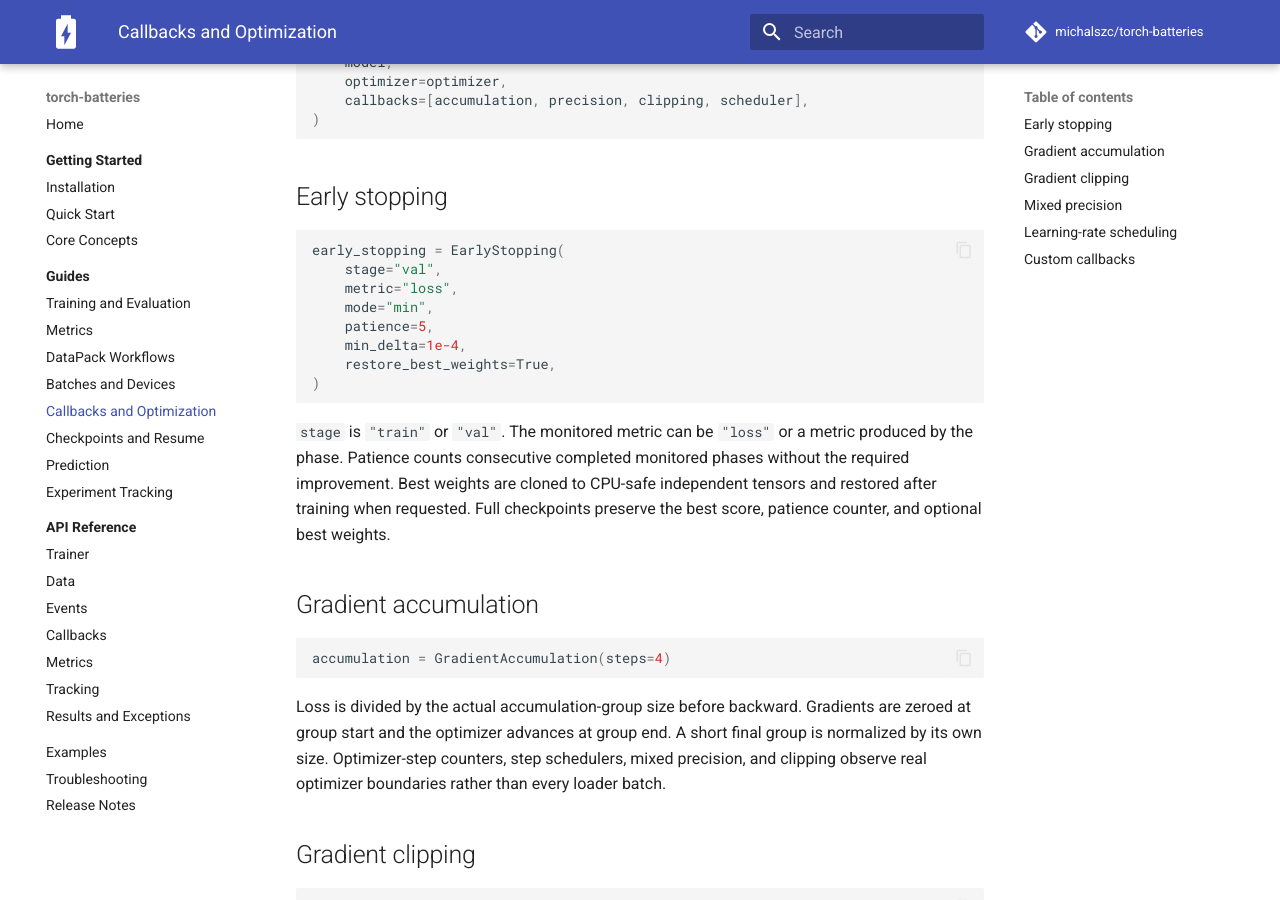
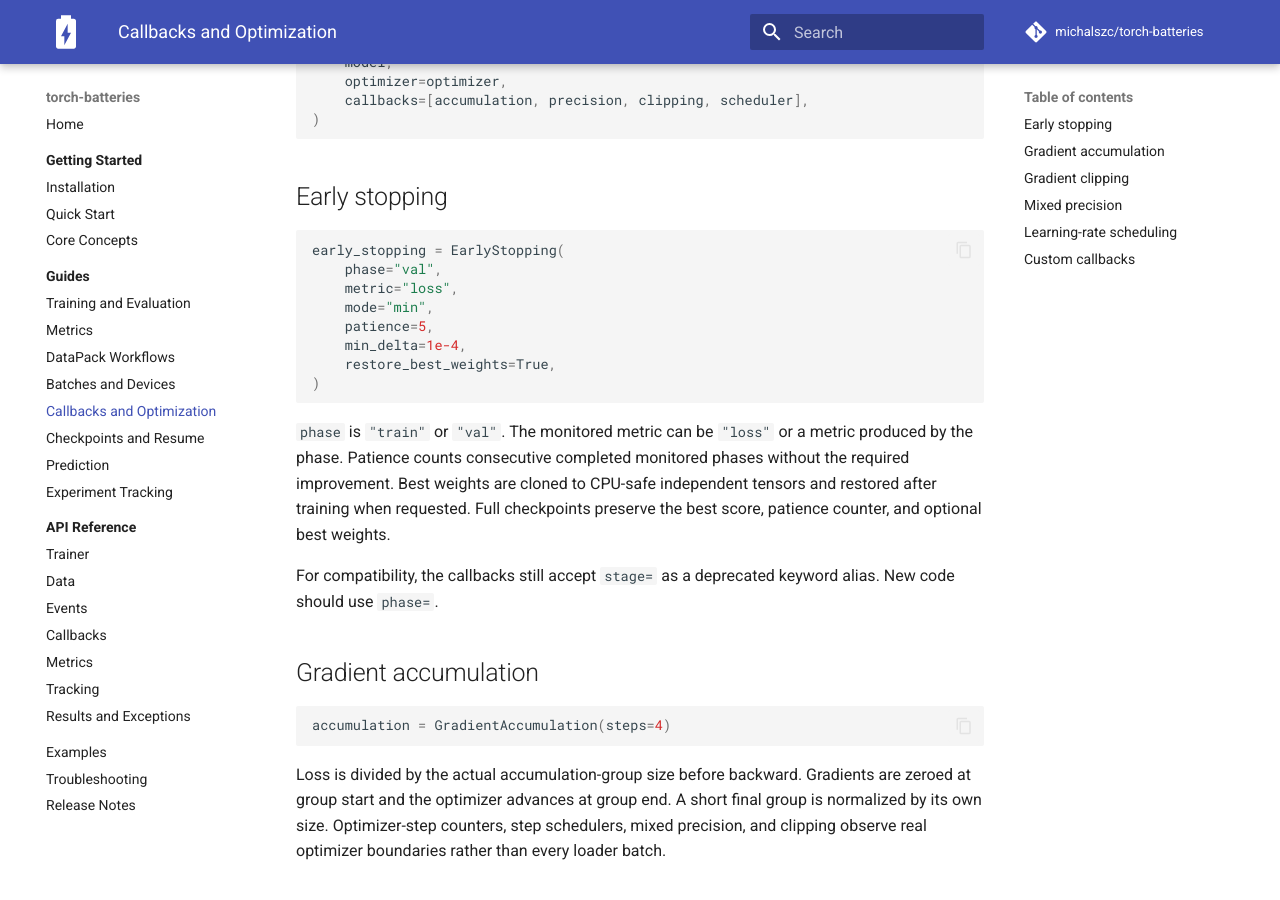
Before and after one commit to michalszc/torch-batteries, an MkDocs documentation site: the page built from documentation/guides/callbacks.md, in a window 1280 px wide and 900 px high, scrolled down 291 px. Built offline with MkDocs 1.6.1 and Material for MkDocs 9.7.7, drawn with Linux system fonts in a browser that asks for light colours; comment, search, counter and statistics services are not loaded; some of the changed text lies outside the part shown.

Commit message:
docs(callbacks): migrate examples to phase

````diff
--- a/documentation/guides/callbacks.md
+++ b/documentation/guides/callbacks.md
@@ -17,7 +17,7 @@
 
 ```python
 early_stopping = EarlyStopping(
-    stage="val",
+    phase="val",
     metric="loss",
     mode="min",
     patience=5,
@@ -26,11 +26,14 @@
 )
 ```
 
-`stage` is `"train"` or `"val"`. The monitored metric can be `"loss"` or a metric
+`phase` is `"train"` or `"val"`. The monitored metric can be `"loss"` or a metric
 produced by the phase. Patience counts consecutive completed monitored phases without
 the required improvement. Best weights are cloned to CPU-safe independent tensors
 and restored after training when requested. Full checkpoints preserve the best score,
 patience counter, and optional best weights.
+
+For compatibility, the callbacks still accept `stage=` as a deprecated keyword
+alias. New code should use `phase=`.
 
 ## Gradient accumulation
 
@@ -91,13 +94,13 @@
 callback = LearningRateScheduler(scheduler, interval="epoch")
 ```
 
-`ReduceLROnPlateau` requires an epoch interval, stage, and metric:
+`ReduceLROnPlateau` requires an epoch interval, phase, and metric:
 
 ```python
 callback = LearningRateScheduler(
     torch.optim.lr_scheduler.ReduceLROnPlateau(optimizer),
     interval="epoch",
-    stage="val",
+    phase="val",
     metric="loss",
 )
 ```
````
Also changed, not shown: documentation/guides/checkpoints.md (+1 -1 lines), documentation/release-notes.md (+3 -0 lines), 6 other files.
